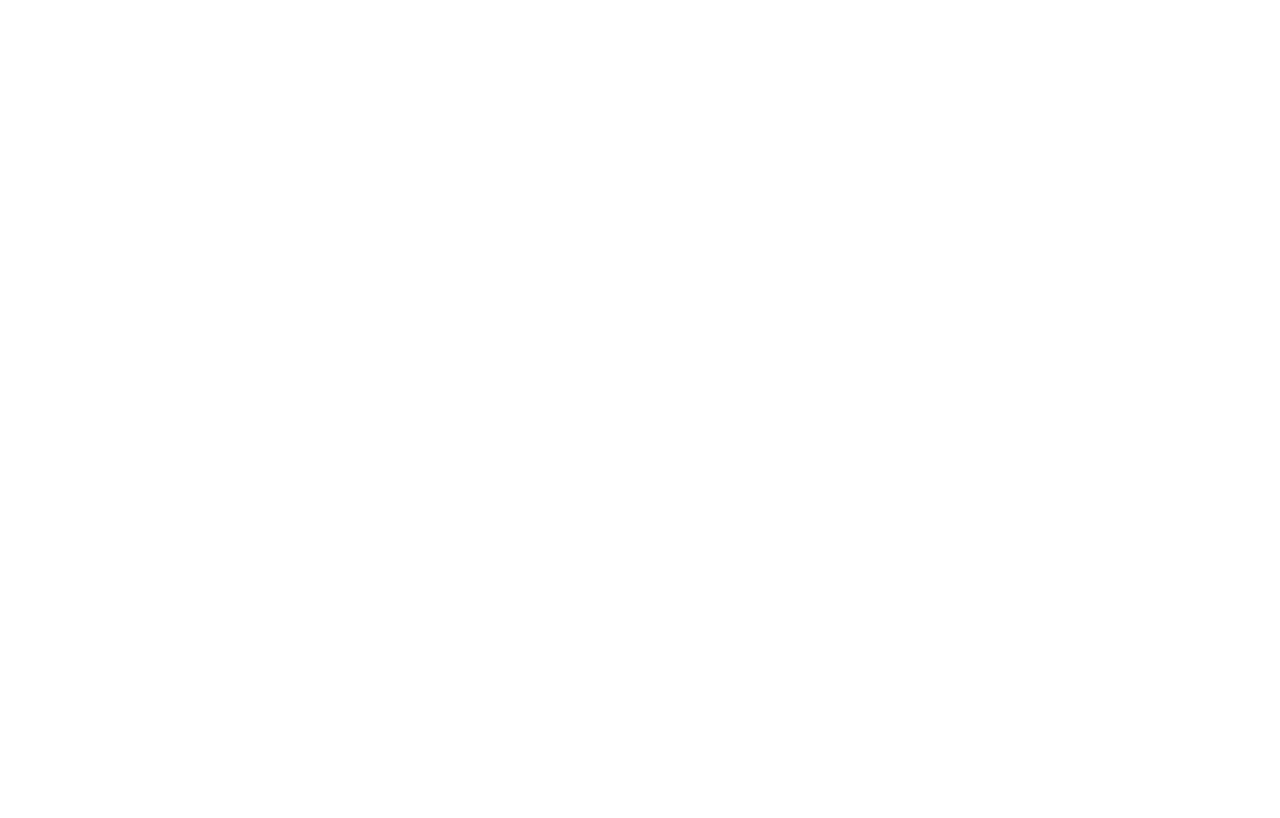
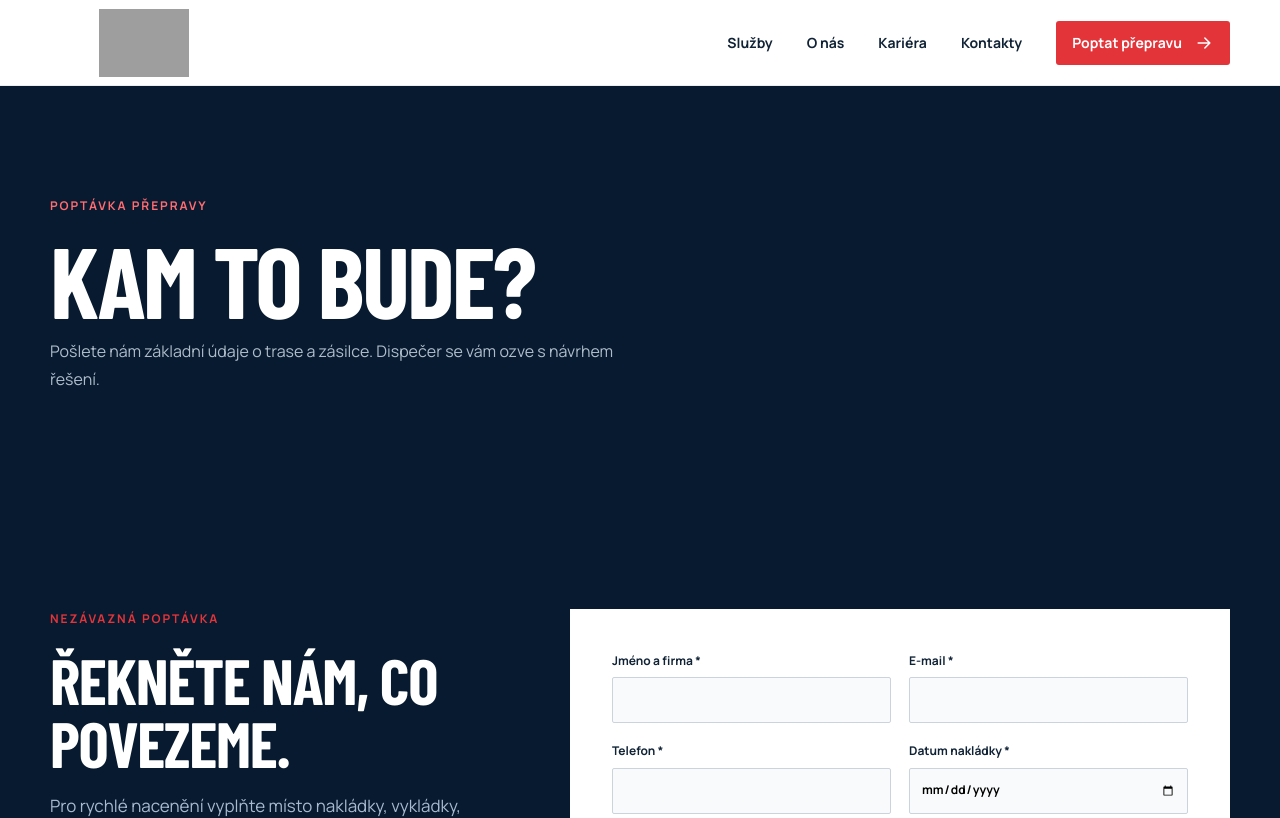
Before and after one commit to kubinsolny-design/stncl, a Next.js app: page /poptavka in a window 1280 px wide. Before the commit this address had no page. Shown: the top 818 px of the page. Built offline with nearby package versions, Linux system fonts and the light colour scheme; grey boxes are pictures that could not be loaded.

Commit message:
Add quote request page

```diff
--- /dev/null
+++ b/src/app/poptavka/page.tsx
@@ -0,0 +1,7 @@
+import type { Metadata } from "next";
+import { QuoteForm } from "@/components/quote-form";
+import { SectionHeading } from "@/components/section-heading";
+
+export const metadata: Metadata = { title: "Poptávka přepravy", description: "Nezávazná poptávka vnitrostátní nebo mezinárodní přepravy a spedice.", alternates: { canonical: "/poptavka" } };
+
+export default function QuotePage() { return <main id="obsah"><section className="subhero"><div className="container"><span className="eyebrow light">Poptávka přepravy</span><h1>Kam to bude?</h1><p>Pošlete nám základní údaje o trase a zásilce. Dispečer se vám ozve s návrhem řešení.</p></div></section><section className="quote-section page-quote"><div className="container quote-layout"><div><SectionHeading eyebrow="Nezávazná poptávka" title="Řekněte nám, co povezeme." text="Pro rychlé nacenění vyplňte místo nakládky, vykládky, termín a parametry nákladu." light /><div className="quote-direct"><span>Nebo volejte nonstop dispečink</span><a href="tel:+420606712552">+420 606 712 552</a><a href="mailto:dispecink.otice@stenceltransport.cz">dispecink.otice@stenceltransport.cz</a></div></div><QuoteForm /></div></section></main>; }
```
